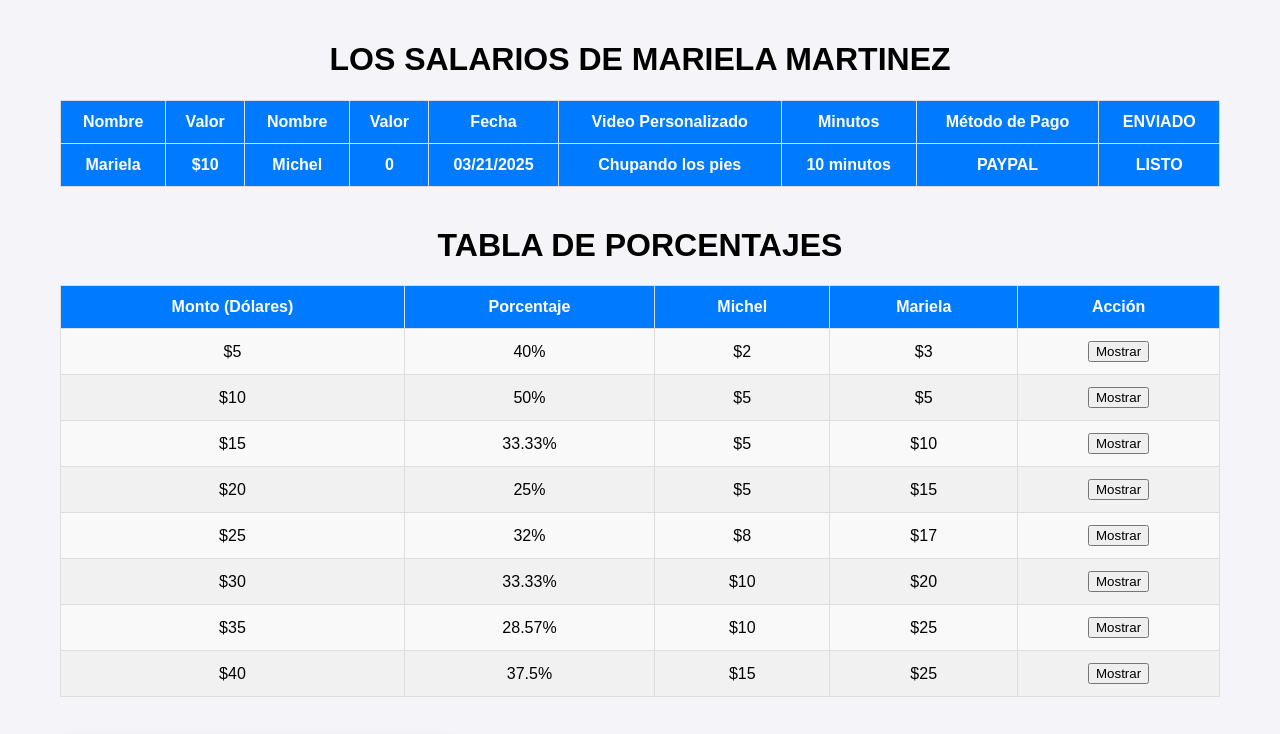
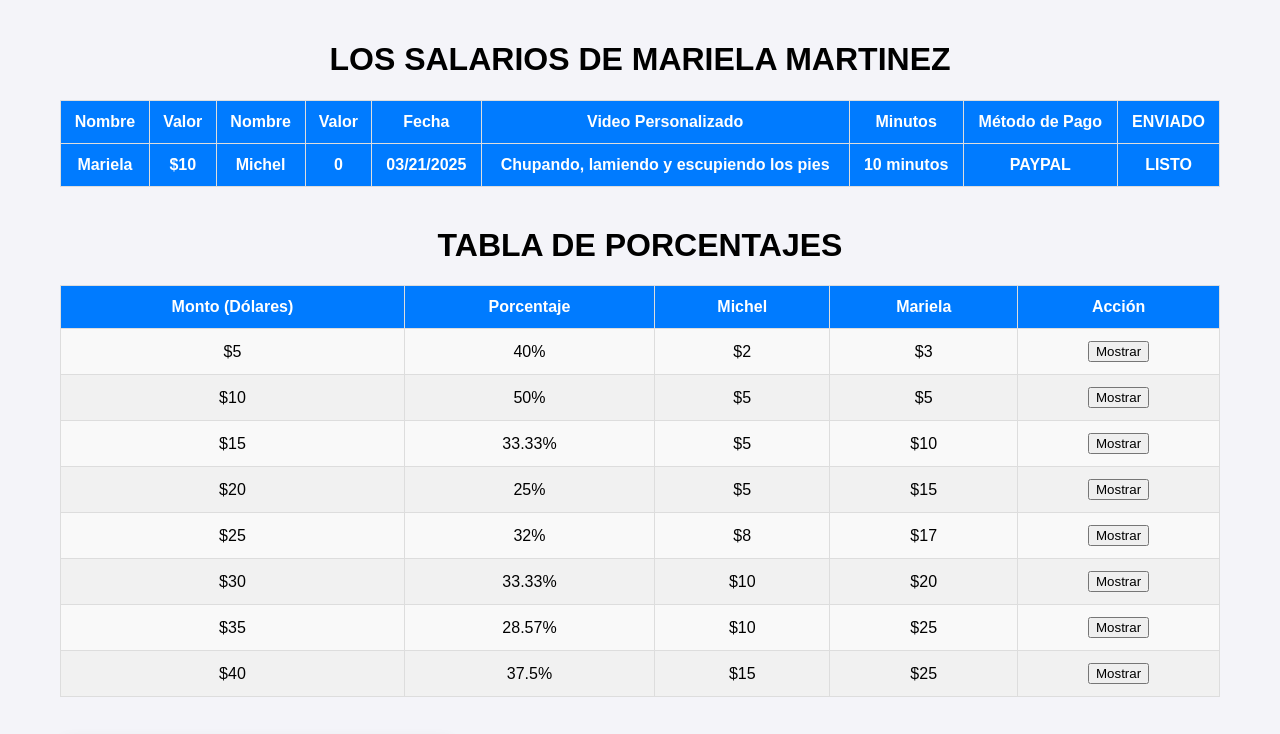
Before and after one commit to Michprosal003/mariela-michel, a plain HTML site: page index.html in a window 1280 px wide. Shown: the top 734 px of the page. Drawn offline with Linux system fonts and the light colour scheme.

Commit message:
index.html

```diff
--- a/index.html
+++ b/index.html
@@ -220,7 +220,7 @@
                 <th>Michel</th>
                 <th>0</th>
                 <th>03/21/2025</th>
-                <th>Chupando los pies</th>
+                <th>Chupando, lamiendo y escupiendo  los pies</th>
                 <th>10 minutos</th>
                 <th>PAYPAL</th>
                 <th>LISTO</th>
```
